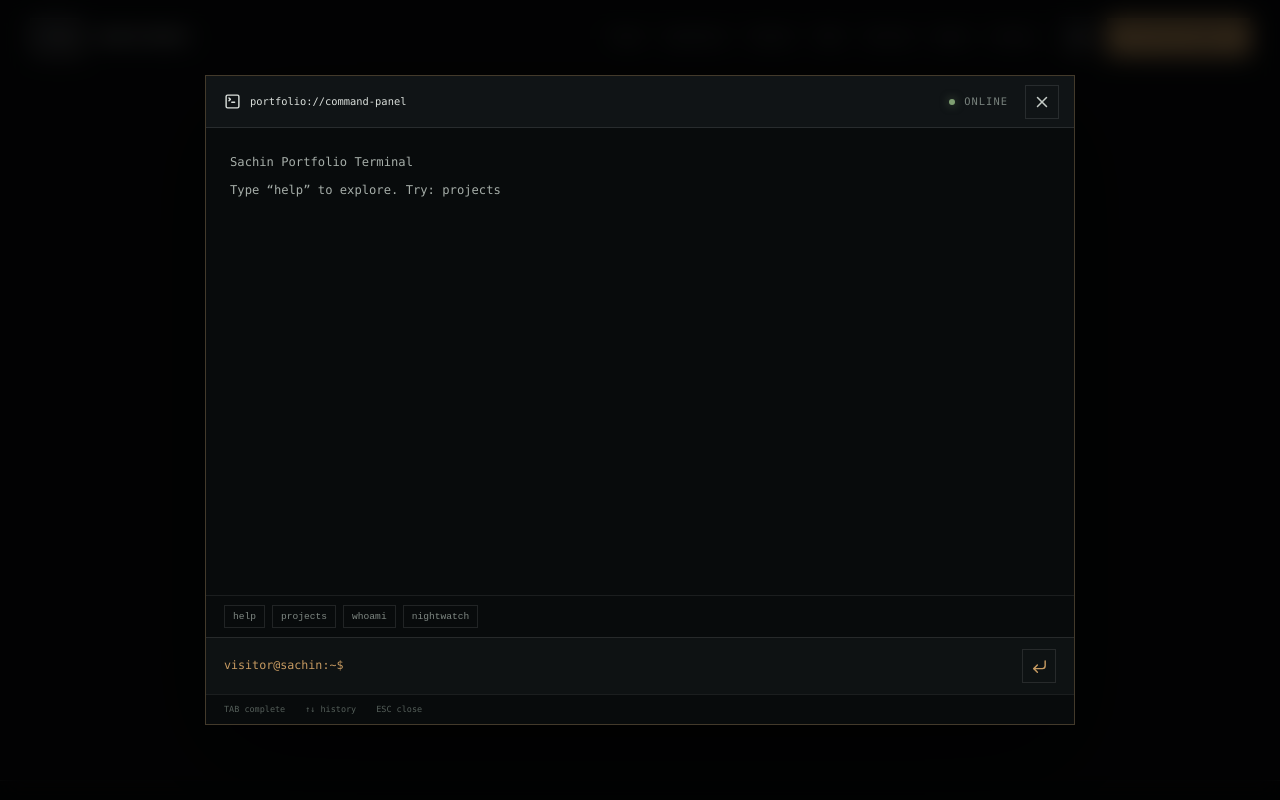
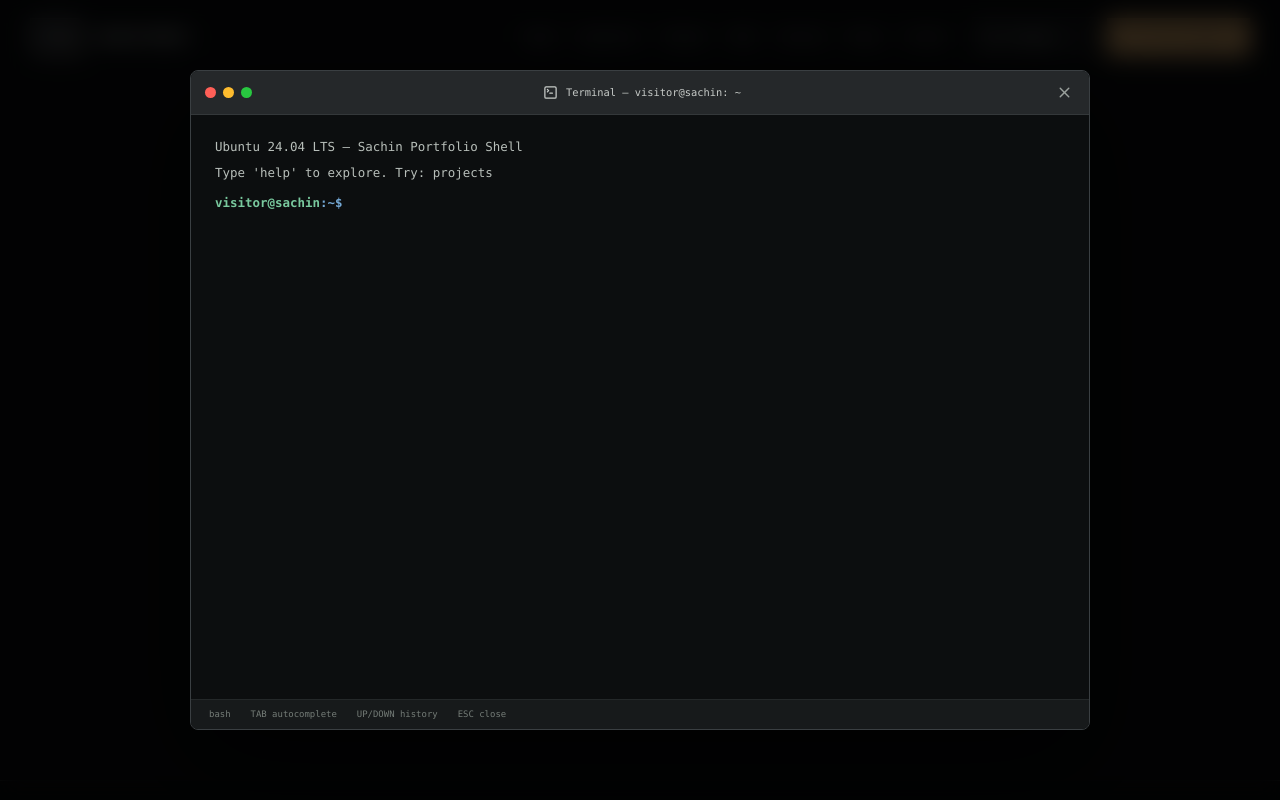
Before and after one commit to SachinAkash01/sachinakash.dev, a React (Vite) app in the folder sachinakash.dev/: page /404 in a window 1280 px wide. Both pictures are taken after a click on the button "Open terminal". Shown: the top 800 px of the page. Built offline with nearby package versions, Linux system fonts and the light colour scheme.

Commit message:
Refactor terminal icons and content

```diff
--- a/sachinakash.dev/src/components/Header.tsx
+++ b/sachinakash.dev/src/components/Header.tsx
@@ -54,12 +54,15 @@ export function Header({ onOpenTerminal }: { onOpenTerminal: () => void }) {
         </nav>
         <div className="header-actions">
           <button
-            className="icon-button"
+            className="terminal-launcher"
             type="button"
             onClick={onOpenTerminal}
             aria-label="Open portfolio terminal"
+            title="Open terminal (Ctrl or Command + K)"
           >
-            <TerminalSquare size={18} />
+            <TerminalSquare size={16} />
+            <span>Terminal</span>
+            <kbd>⌘K</kbd>
           </button>
           <a
             className="button button--small header-cta"
--- a/sachinakash.dev/src/components/PortfolioTerminal.tsx
+++ b/sachinakash.dev/src/components/PortfolioTerminal.tsx
@@ -1,7 +1,6 @@
 import { useEffect, useRef, useState, type KeyboardEvent } from "react";
 import { createPortal } from "react-dom";
-import { CornerDownLeft, TerminalSquare, X } from "lucide-react";
-import { useLocation, useNavigate } from "react-router-dom";
+import { TerminalSquare, X } from "lucide-react";
 import { completeTerminalInput, executeTerminalCommand } from "../lib/terminal";
 
 type Line = { type: "command" | "output"; text: string };
@@ -15,16 +14,14 @@ export default function PortfolioTerminal({
 }) {
   const [input, setInput] = useState("");
   const [lines, setLines] = useState<Line[]>([
-    { type: "output", text: "Sachin Portfolio Terminal" },
-    { type: "output", text: "Type “help” to explore. Try: projects" },
+    { type: "output", text: "Ubuntu 24.04 LTS — Sachin Portfolio Shell" },
+    { type: "output", text: "Type 'help' to explore. Try: projects" },
   ]);
   const [history, setHistory] = useState<string[]>([]);
   const [historyIndex, setHistoryIndex] = useState(-1);
   const inputRef = useRef<HTMLInputElement>(null);
   const panelRef = useRef<HTMLDivElement>(null);
   const outputRef = useRef<HTMLDivElement>(null);
-  const navigate = useNavigate();
-  const location = useLocation();
 
   useEffect(() => {
     if (!open) return;
@@ -68,27 +65,14 @@ export default function PortfolioTerminal({
   ) => {
     if (!action) return;
     if (action.type === "clear") {
-      setLines([]);
+      setLines((current) => current.slice(0, 2));
       return;
     }
     if (action.type === "open") {
       window.open(action.target, "_blank", "noopener,noreferrer");
       return;
     }
-    if (action.type === "navigate") {
-      navigate(action.target);
-      onClose();
-      return;
-    }
-    if (action.type === "scroll") {
-      const scrollNow = () =>
-        document
-          .getElementById(action.target)
-          ?.scrollIntoView({ behavior: "smooth", block: "start" });
-      if (location.pathname !== "/") {
-        navigate(`/#${action.target}`);
-        setTimeout(scrollNow, 80);
-      } else scrollNow();
+    if (action.type === "close") {
       onClose();
     }
   };
@@ -152,16 +136,23 @@ export default function PortfolioTerminal({
         aria-labelledby="terminal-title"
       >
         <div className="terminal__bar">
-          <div>
-            <TerminalSquare size={17} />
-            <span id="terminal-title">portfolio://command-panel</span>
+          <div className="terminal__window-controls" aria-hidden="true">
+            <span />
+            <span />
+            <span />
           </div>
-          <div className="terminal__status">
-            <i /> ONLINE{" "}
-            <button type="button" onClick={onClose} aria-label="Close terminal">
-              <X size={18} />
+          <div className="terminal__title">
+            <TerminalSquare size={15} />
+            <span id="terminal-title">Terminal — visitor@sachin: ~</span>
+          </div>
+          <button
+            className="terminal__close"
+            type="button"
+            onClick={onClose}
+            aria-label="Close terminal"
+          >
+            <X size={17} />
           </button>
-          </div>
         </div>
         <div
           className="terminal__output"
@@ -179,23 +170,15 @@ export default function PortfolioTerminal({
               <pre>{line.text}</pre>
             </div>
           ))}
-        </div>
-        <div className="terminal__suggestions" aria-label="Suggested commands">
-          {["help", "projects", "whoami", "nightwatch"].map((command) => (
-            <button
-              key={command}
-              type="button"
-              onClick={() => {
-                setInput(command);
-                inputRef.current?.focus();
+          <form
+            className="terminal__prompt-line"
+            onSubmit={(event) => {
+              event.preventDefault();
+              submit();
             }}
           >
-              {command}
-            </button>
-          ))}
-        </div>
-        <div className="terminal__input-wrap">
-          <span aria-hidden="true">visitor@sachin:~$</span>
+            <span className="terminal__prompt-user">visitor@sachin</span>
+            <span className="terminal__prompt-path">:~$</span>
             <label className="sr-only" htmlFor="terminal-input">
               Terminal command
             </label>
@@ -206,15 +189,15 @@ export default function PortfolioTerminal({
               onChange={(event) => setInput(event.target.value)}
               onKeyDown={onInputKeyDown}
               autoComplete="off"
+              autoCapitalize="none"
               spellCheck="false"
             />
-          <button type="button" onClick={submit} aria-label="Run command">
-            <CornerDownLeft size={17} />
-          </button>
+          </form>
         </div>
         <div className="terminal__footer">
-          <span>TAB complete</span>
-          <span>↑↓ history</span>
+          <span>bash</span>
+          <span>TAB autocomplete</span>
+          <span>UP/DOWN history</span>
           <span>ESC close</span>
         </div>
       </div>
--- a/sachinakash.dev/src/data/portfolio.ts
+++ b/sachinakash.dev/src/data/portfolio.ts
@@ -74,7 +74,7 @@ export const profile = {
   monogram: "SA",
   eyebrow: "Software Engineer · Product Builder · Entrepreneur",
   title:
-    "Software Engineer, Product Builder, and Co-Founder & Director at Evantra Labs",
+    "Software Engineer, Product Builder, and Entrepreneur ",
   headline:
     "I design and ship software that turns ideas into reliable digital products.",
   summary:
--- a/sachinakash.dev/src/index.css
+++ b/sachinakash.dev/src/index.css
@@ -273,6 +273,37 @@ h3 {
   color: var(--amber-bright);
   background: var(--amber-soft);
 }
+.terminal-launcher {
+  height: 40px;
+  display: inline-flex;
+  align-items: center;
+  gap: 8px;
+  padding: 0 6px 0 10px;
+  border: 1px solid var(--line);
+  background: var(--surface-soft);
+  color: var(--text-soft);
+  font-size: 0.7rem;
+  font-weight: 650;
+  cursor: pointer;
+  transition:
+    border-color 0.2s,
+    background 0.2s,
+    color 0.2s;
+}
+.terminal-launcher:hover {
+  border-color: var(--line-strong);
+  background: var(--amber-soft);
+  color: var(--text);
+}
+.terminal-launcher kbd {
+  min-width: 29px;
+  padding: 4px 5px;
+  border: 1px solid var(--line);
+  background: #0b0e10;
+  color: var(--text-faint);
+  font: 0.58rem/1 monospace;
+  text-align: center;
+}
 .button {
   min-height: 46px;
   display: inline-flex;
@@ -1702,16 +1733,9 @@ h3 {
   align-items: center;
   gap: 22px;
 }
-.footer-bottom label,
 .footer-bottom button {
   color: #747c79;
   font-size: 0.6rem;
-}
-.footer-bottom select {
-  margin-left: 8px;
-  border: 0;
-  color: #afb5b2;
-  background: transparent;
 }
 .footer-bottom button {
   display: flex;
@@ -1733,64 +1757,92 @@ h3 {
   backdrop-filter: blur(12px);
 }
 .terminal {
-  width: min(870px, 100%);
-  height: min(650px, calc(100vh - 44px));
-  display: grid;
-  grid-template-rows: auto 1fr auto auto auto;
+  width: min(900px, 100%);
+  height: min(660px, calc(100vh - 44px));
+  display: grid;
+  grid-template-rows: 44px minmax(0, 1fr) 30px;
   overflow: hidden;
-  border: 1px solid rgba(224, 183, 126, 0.27);
-  background: #080b0c;
+  border: 1px solid #3a3f42;
+  border-radius: 8px;
+  background: #0c0e0f;
   box-shadow: 0 35px 100px rgba(0, 0, 0, 0.62);
-  color: #dbe0dc;
+  color: #d7dbd8;
   font-family: "SFMono-Regular", Consolas, monospace;
 }
 .terminal__bar {
-  height: 52px;
-  padding: 0 15px 0 18px;
-  display: flex;
-  align-items: center;
-  justify-content: space-between;
-  border-bottom: 1px solid rgba(255, 255, 255, 0.1);
-  background: #101416;
+  position: relative;
+  padding: 0 10px 0 14px;
+  display: grid;
+  grid-template-columns: 1fr auto 1fr;
+  align-items: center;
+  border-bottom: 1px solid #34383a;
+  background: #25282a;
   font-size: 0.65rem;
 }
-.terminal__bar > div {
-  display: flex;
-  align-items: center;
-  gap: 9px;
-}
-.terminal__status {
-  color: #77817c;
-  letter-spacing: 0.1em;
-}
-.terminal__status button {
-  width: 34px;
-  height: 34px;
+.terminal__window-controls {
+  display: flex;
+  align-items: center;
+  gap: 7px;
+}
+.terminal__window-controls span {
+  width: 11px;
+  height: 11px;
+  border-radius: 50%;
+  background: #ff5f57;
+}
+.terminal__window-controls span:nth-child(2) {
+  background: #febc2e;
+}
+.terminal__window-controls span:nth-child(3) {
+  background: #28c840;
+}
+.terminal__title {
+  min-width: 0;
+  display: flex;
+  align-items: center;
+  gap: 8px;
+  color: #c7cbc8;
+}
+.terminal__title span {
+  overflow: hidden;
+  text-overflow: ellipsis;
+  white-space: nowrap;
+}
+.terminal__close {
+  width: 30px;
+  height: 30px;
   display: grid;
   place-items: center;
-  margin-left: 8px;
-  border: 1px solid rgba(255, 255, 255, 0.1);
+  justify-self: end;
+  border: 0;
   background: transparent;
-  color: #c5cbc7;
+  color: #9ba19d;
   cursor: pointer;
+}
+.terminal__close:hover {
+  color: #fff;
+  background: rgba(255, 255, 255, 0.08);
 }
 .terminal__output {
   min-height: 0;
-  padding: 24px;
+  padding: 22px 24px 30px;
   overflow-y: auto;
+  background: #0c0e0f;
   cursor: text;
+  scrollbar-color: #454b48 #131617;
 }
 .terminal-line {
   display: flex;
   gap: 10px;
-  margin-bottom: 8px;
-  color: #a6aea9;
-  font-size: 0.76rem;
-  line-height: 1.65;
+  margin-bottom: 6px;
+  color: #b8bfba;
+  font-size: 0.78rem;
+  line-height: 1.58;
 }
 .terminal-line span {
   flex: 0 0 auto;
-  color: #c69a61;
+  color: #79c99e;
+  font-weight: 650;
 }
 .terminal-line pre {
   margin: 0;
@@ -1799,67 +1851,50 @@ h3 {
   font: inherit;
 }
 .terminal-line--output pre {
-  color: #a6aea9;
-}
-.terminal__suggestions {
-  display: flex;
-  gap: 7px;
-  padding: 9px 18px;
-  overflow-x: auto;
-  border-top: 1px solid rgba(255, 255, 255, 0.08);
-}
-.terminal__suggestions button {
-  padding: 5px 8px;
-  border: 1px solid rgba(255, 255, 255, 0.1);
-  background: transparent;
-  color: #7f8883;
-  font: 0.6rem monospace;
-  cursor: pointer;
-}
-.terminal__suggestions button:hover {
-  border-color: #c69a61;
-  color: #c69a61;
-}
-.terminal__input-wrap {
-  min-height: 57px;
-  display: flex;
-  align-items: center;
-  gap: 10px;
-  padding: 0 18px;
-  border-top: 1px solid rgba(255, 255, 255, 0.1);
-  background: #0e1213;
-  color: #c69a61;
-  font-size: 0.73rem;
-}
-.terminal__input-wrap input {
+  color: #b8bfba;
+}
+.terminal-line--command pre {
+  color: #f0f2f0;
+}
+.terminal__prompt-line {
+  display: flex;
+  align-items: center;
+  gap: 0;
+  min-height: 25px;
+  margin-top: 8px;
+  color: #d8dcd9;
+  font-size: 0.78rem;
+  line-height: 1.58;
+}
+.terminal__prompt-user {
+  color: #79c99e;
+  font-weight: 650;
+}
+.terminal__prompt-path {
+  margin-right: 8px;
+  color: #75a9d6;
+  font-weight: 650;
+}
+.terminal__prompt-line input {
   min-width: 0;
   flex: 1;
+  padding: 0;
   border: 0;
   outline: 0;
   background: transparent;
-  color: #e9ece9;
-  caret-color: #c69a61;
+  color: #f0f2f0;
+  caret-color: #f0f2f0;
   font: inherit;
 }
-.terminal__input-wrap button {
-  width: 34px;
-  height: 34px;
-  display: grid;
-  place-items: center;
-  border: 1px solid rgba(255, 255, 255, 0.1);
-  background: transparent;
-  color: #c69a61;
-  cursor: pointer;
-}
 .terminal__footer {
-  height: 30px;
   display: flex;
   align-items: center;
   gap: 20px;
   padding: 0 18px;
-  border-top: 1px solid rgba(255, 255, 255, 0.08);
-  color: #555f5a;
-  font-size: 0.53rem;
+  border-top: 1px solid #242829;
+  background: #171a1b;
+  color: #747c77;
+  font-size: 0.56rem;
 }
 
 .inner-page,
@@ -2542,11 +2577,16 @@ h3 {
   .terminal__output {
     padding: 18px 14px;
   }
-  .terminal__input-wrap {
-    padding-inline: 13px;
-  }
-  .terminal__input-wrap > span {
-    display: none;
+  .terminal__title {
+    max-width: calc(100vw - 130px);
+  }
+  .terminal__prompt-line {
+    font-size: 0.72rem;
+  }
+  .terminal__footer {
+    gap: 12px;
+    overflow-x: auto;
+    white-space: nowrap;
   }
   .page-hero {
     padding-top: 80px;
--- a/sachinakash.dev/src/lib/terminal.ts
+++ b/sachinakash.dev/src/lib/terminal.ts
@@ -1,4 +1,5 @@
 import {
+  books,
   education,
   experiences,
   profile,
@@ -8,10 +9,9 @@ import {
 } from "../data/portfolio";
 
 export type TerminalAction =
-  | { type: "scroll"; target: string }
-  | { type: "navigate"; target: string }
   | { type: "open"; target: string }
-  | { type: "clear" };
+  | { type: "clear" }
+  | { type: "close" };
 
 export type TerminalResult = { output: string[]; action?: TerminalAction };
 
@@ -38,6 +38,7 @@ export const terminalCommands = [
   "open instagram",
   "open email",
   "clear",
+  "exit",
   "history",
   "nightwatch",
 ];
@@ -48,7 +49,7 @@ const help = [
   "  skills · services · education · books · contact · social",
   "SYSTEM",
   "  open <github|linkedin|instagram|email>",
-  "  resume · history · clear",
+  "  resume · history · clear · exit",
 ];
 
 export function executeTerminalCommand(
@@ -65,26 +66,25 @@ export function executeTerminalCommand(
       return { output: help };
     case "whoami":
       return {
-        output: [`${profile.name} — ${profile.title}`, profile.location],
+        output: [`${profile.name} — Software Engineer, Product Builder, and Co-Founder & Director at Evantra Labs`, profile.location],
       };
     case "about":
       return {
-        output: [profile.summary],
-        action: { type: "scroll", target: "about" },
+        output: [profile.title, profile.summary, `Location: ${profile.location}`],
       };
     case "experience":
       return {
-        output: experiences.map(
-          (item) => `${item.role} @ ${item.company} — ${item.period}`,
-        ),
-        action: { type: "scroll", target: "experience" },
+        output: experiences.flatMap((item) => [
+          `${item.period}  ${item.role} @ ${item.company}`,
+          `  ${item.summary}`,
+        ]),
       };
     case "projects":
       return {
-        output: projects.map(
-          (project) => `${project.slug.padEnd(16)} ${project.shortTitle}`,
-        ),
-        action: { type: "scroll", target: "projects" },
+        output: projects.flatMap((project) => [
+          `${project.number}  ${project.slug.padEnd(16)} ${project.shortTitle}`,
+          `    ${project.summary}`,
+        ]),
       };
     case "project": {
       const project = projects.find((item) => item.slug === args[0]);
@@ -97,9 +97,11 @@ export function executeTerminalCommand(
           project.title,
           project.category,
           project.summary,
-          `Opening /projects/${project.slug}…`,
+          `Objective: ${project.objective}`,
+          `Role: ${project.role}`,
+          `Stack: ${project.technologies.join(", ")}`,
+          `Website: ${project.url}`,
         ],
-        action: { type: "navigate", target: `/projects/${project.slug}` },
       };
     }
     case "skills":
@@ -107,30 +109,36 @@ export function executeTerminalCommand(
         output: skillGroups.map(
           (group) => `${group.label}: ${group.items.join(", ")}`,
         ),
-        action: { type: "scroll", target: "skills" },
       };
     case "services":
       return {
-        output: services.map((service) => service.title),
-        action: { type: "scroll", target: "services" },
+        output: services.map(
+          (service) => `${service.title}: ${service.description}`,
+        ),
       };
     case "education":
       return {
-        output: [education.degree, education.institution, education.result],
-        action: { type: "scroll", target: "education" },
+        output: [
+          `${education.degree} (${education.year})`,
+          education.institution,
+          `Result: ${education.result}`,
+          ...education.leadership,
+        ],
       };
     case "books":
       return {
         output: [
           "Books that shaped how I build, think, and lead.",
-          "Opening the reading shelf…",
+          ...books.map((book) => `- ${book.title} — ${book.author}`),
         ],
-        action: { type: "scroll", target: "books" },
       };
     case "contact":
       return {
-        output: [`Email: ${profile.email}`, `Location: ${profile.location}`],
-        action: { type: "scroll", target: "contact" },
+        output: [
+          `Email: ${profile.email}`,
+          `Location: ${profile.location}`,
+          `Website: ${profile.websiteUrl}`,
+        ],
       };
     case "social":
       return {
@@ -140,8 +148,7 @@ export function executeTerminalCommand(
       };
     case "resume":
       return {
-        output: ["Opening résumé…"],
-        action: { type: "open", target: profile.resumeUrl },
+        output: [`Resume: ${profile.websiteUrl}${profile.resumeUrl}`],
       };
     case "open": {
       const target = args[0];
@@ -169,6 +176,8 @@ export function executeTerminalCommand(
     }
     case "clear":
       return { output: [], action: { type: "clear" } };
+    case "exit":
+      return { output: [], action: { type: "close" } };
     case "history":
       return {
         output: history.length
@@ -180,10 +189,10 @@ export function executeTerminalCommand(
     case "nightwatch":
       return {
         output: [
-          "        ·     *",
-          "   ┌─┐    ╱╲       ·",
-          " ┌─┘ └─┐ ╱  ╲  ┌─┐",
-          "─┴─────┴───────┴─┴─",
+          "        .     *",
+          "   +--+    /\\       .",
+          " +-+  +-+ /  \\  +--+",
+          "-+------+--------+--+-",
           "Quiet systems. Clear signals. Software built after dark.",
         ],
       };
```
Lines whose indentation alone changed are shown as unchanged.
